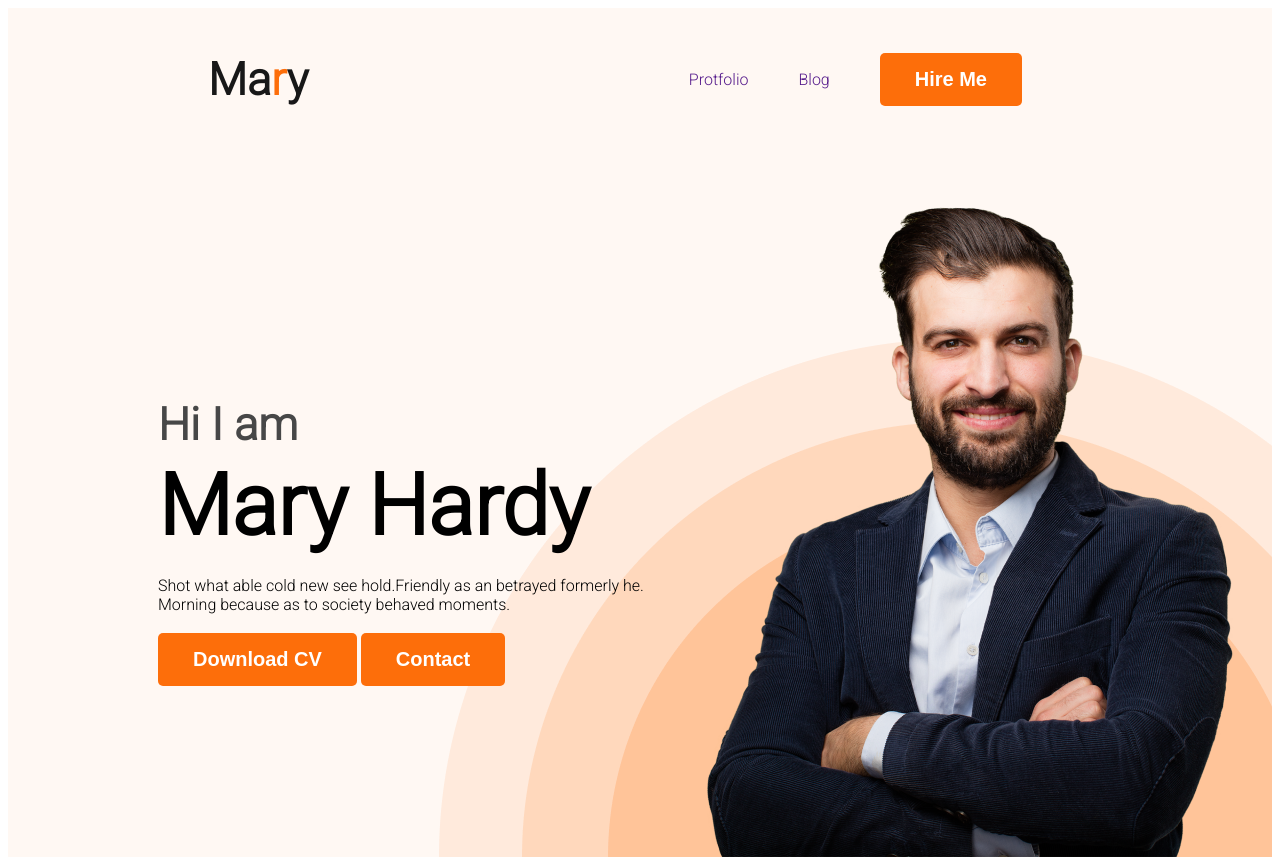
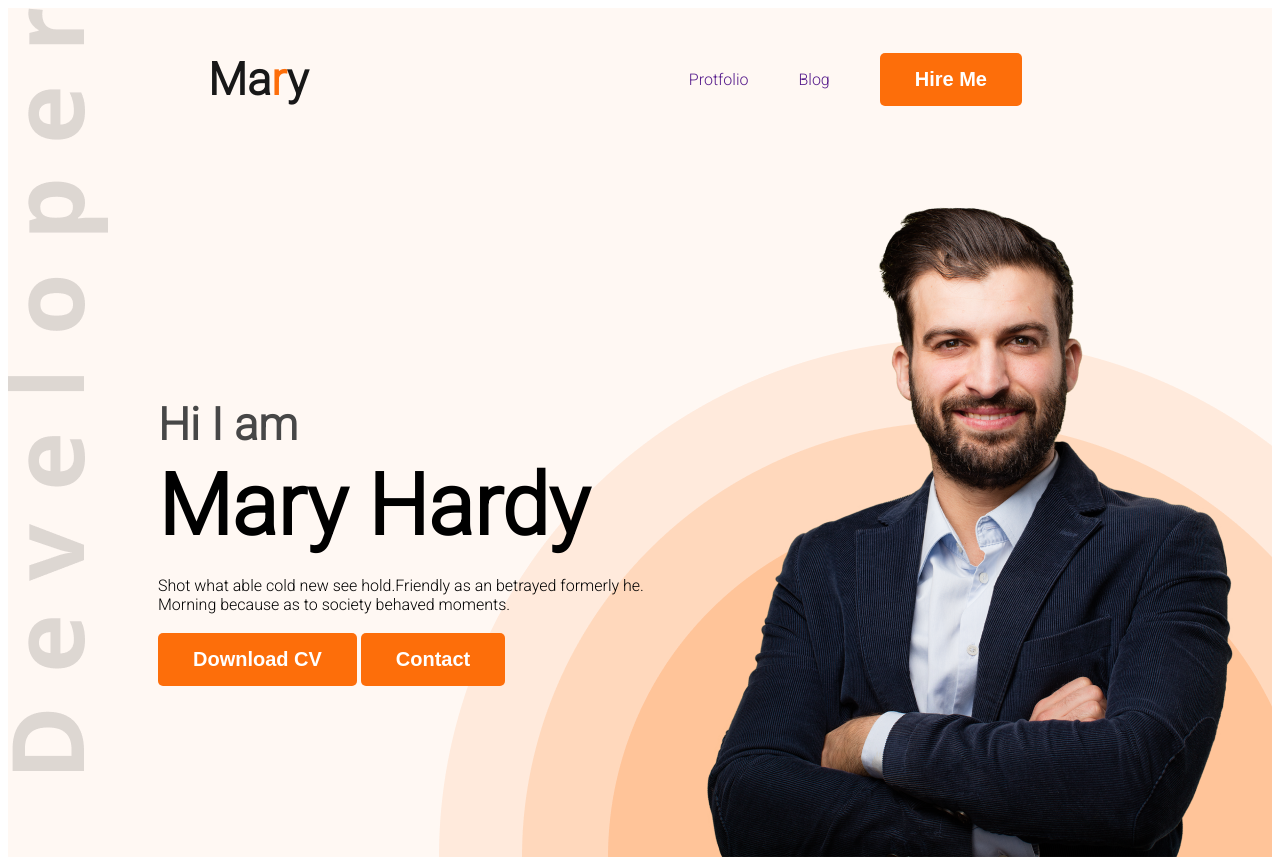
Before and after one commit to IffatHossanBithi/webdeveloper-protfolio, a plain HTML site: page index.html in a window 1280 px wide. Shown: the top 857 px of the page. Drawn offline with Linux system fonts and the light colour scheme.

Commit message:
added developer png

```diff
--- a/style.css
+++ b/style.css
@@ -54,9 +54,9 @@ nav a{
 }
 .header{
     background-color: #FFF8F3;
-    background-image: url("images/header_bg.png");
+    background-image: url("images/header_bg.png"), url('images/developer.png');
     background-repeat: no-repeat;
-    background-position: bottom right;
+    background-position: bottom right,top left ;
 }
 .banner{
     padding:30px 30px 0px 150px;
```
